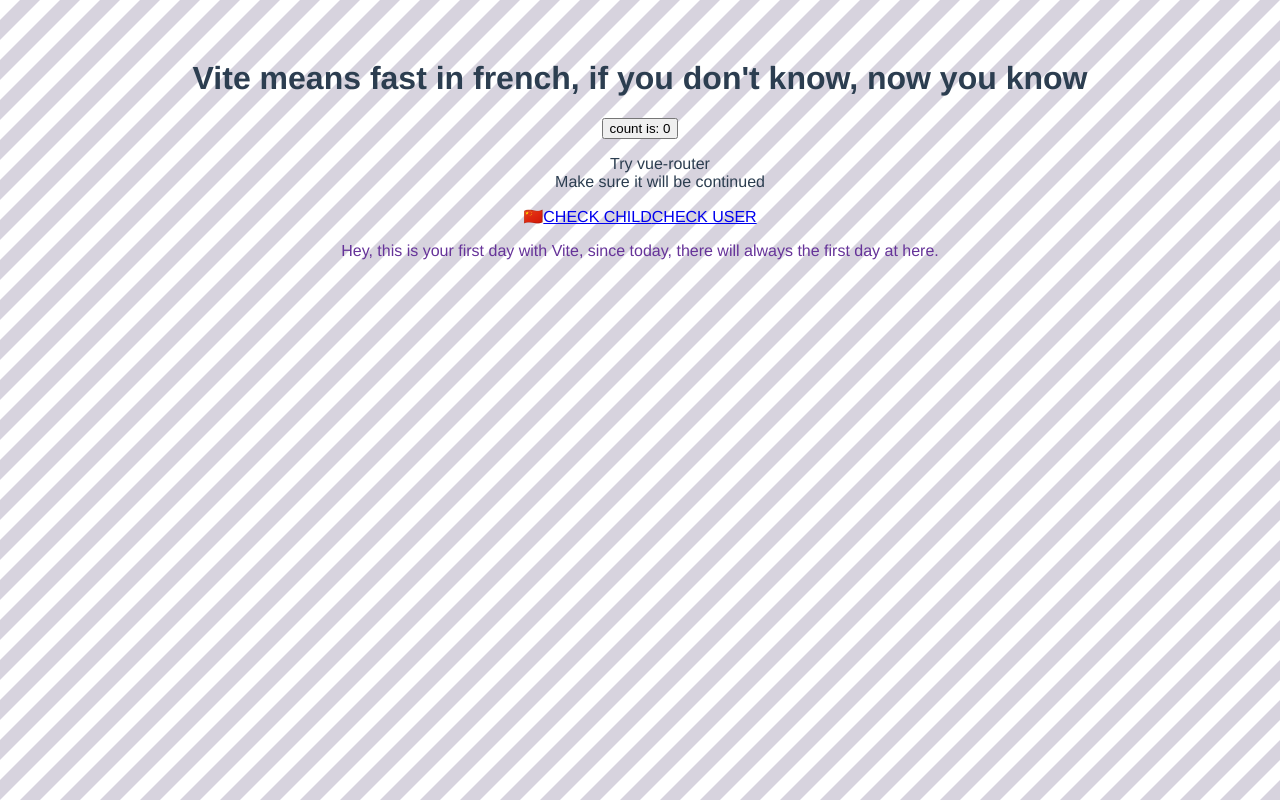
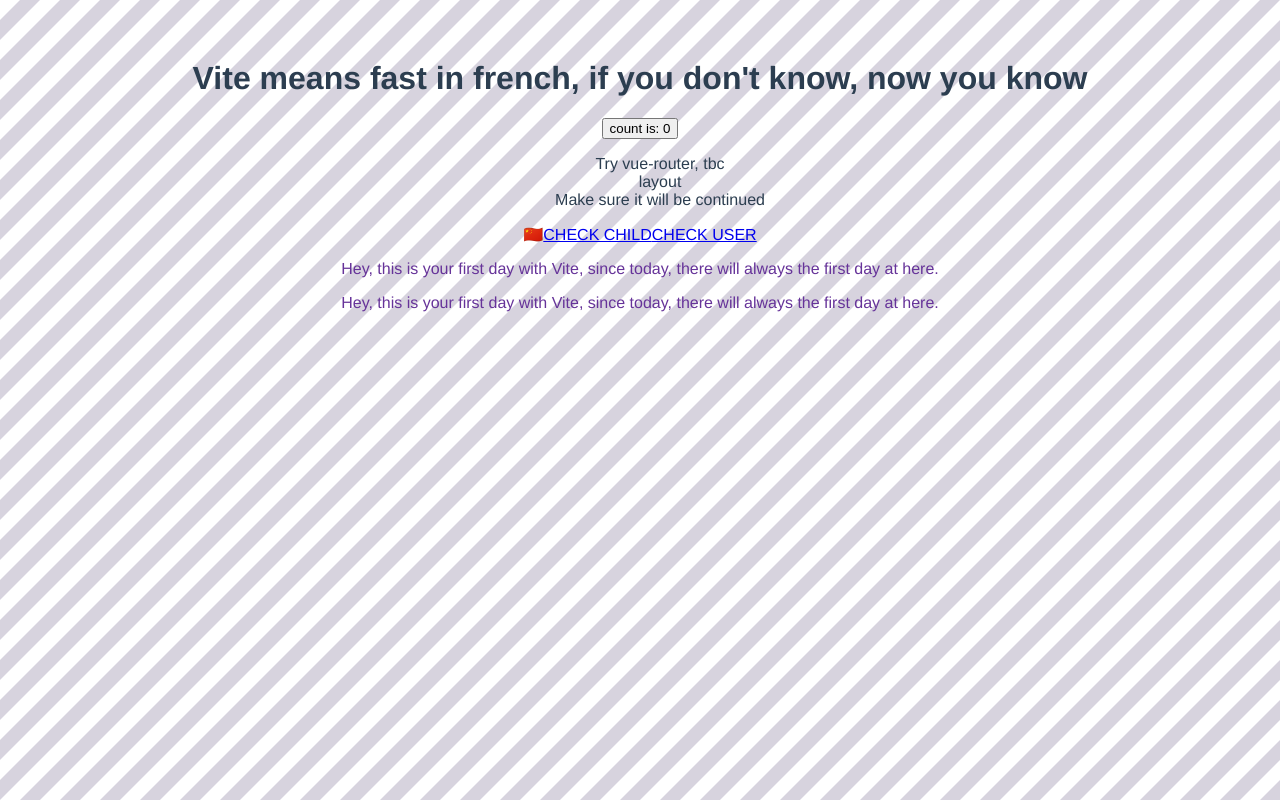
Before and after one commit to luml/VITE, a Vue app: page / in a window 1280 px wide. Built offline with nearby package versions, Linux system fonts and the light colour scheme.

Commit message:
feat: named routes

```diff
--- a/src/App.vue
+++ b/src/App.vue
@@ -2,10 +2,14 @@
   <HelloWorld msg="Vite means fast in french, if you don't know, now you know" />
   <span>🇨🇳</span>
   <router-link to="/child">CHECK CHILD</router-link>
-  <router-link to="/users/elio">CHECK USER</router-link>
+  <!-- <router-link to="/users/elio">CHECK USER</router-link> -->
+  <router-link :to="{ name: 'users', params: { id: 'James' } }">CHECK USER</router-link>
   <router-view></router-view>
+  <router-view class="view left-sidebar" name="LeftSidebar"></router-view>
+  <router-view class="view main-content"></router-view>
+  <router-view class="view right-sidebar" name="RightSidebar"></router-view>
 </template>
-s
+
 <script>
 import HelloWorld from "./components/HelloWorld.vue";
 import FirstDay from "./components/FirstDay.vue";
--- a/src/components/HelloWorld.vue
+++ b/src/components/HelloWorld.vue
@@ -2,7 +2,8 @@
   <h1>{{ msg }}</h1>
   <button @click="count++">count is: {{ count }}</button>
   <ul>
-    <li>Try vue-router</li>
+    <li>Try vue-router, tbc</li>
+    <li>layout</li>
     <li>Make sure it will be continued</li>
   </ul>
 </template>
--- a/src/main.js
+++ b/src/main.js
@@ -11,7 +11,7 @@
 const routes = [
     { path: '/', component: FirstDay },
     { path: '/child', component: ChildPage },
-    { path: '/users/:id', component: User },
+    { path: '/users/:id', name: 'users', component: User },
     { path: '/:pathMatch(.*)*', name: 'NotFound', component: NotFound }
 ]
 const history = createWebHashHistory()
```
